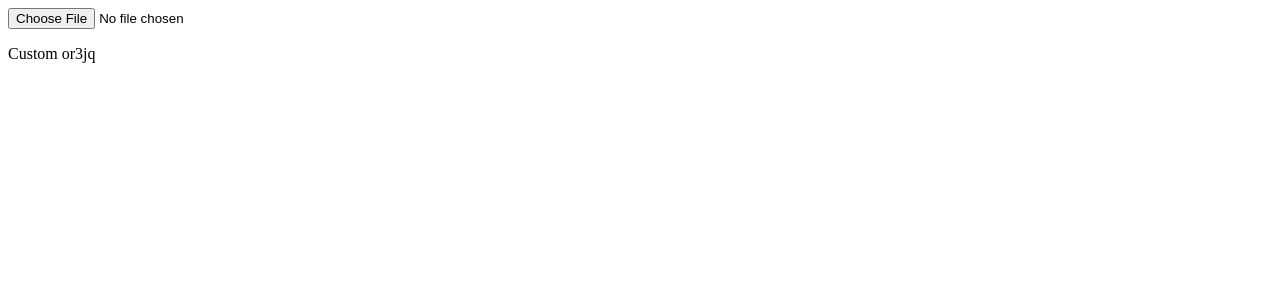
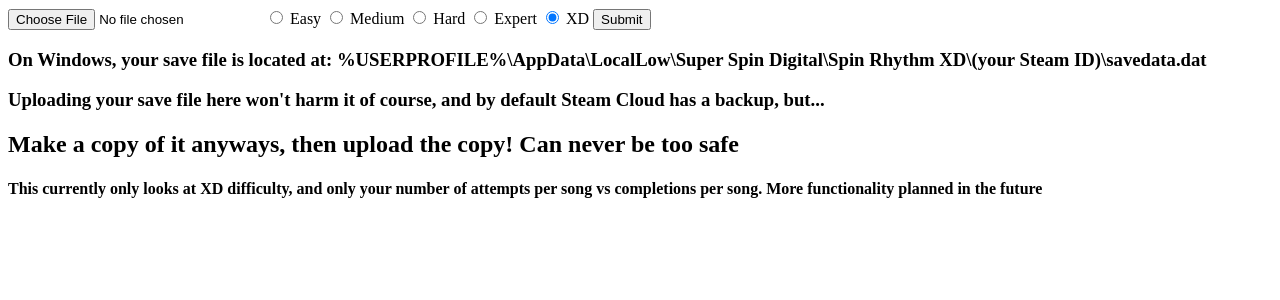
Before and after one commit to kylefmohr/SpinSave.lol, a Flask app: page / in a window 1280 px wide. Shown: the top 300 px of the page. Run offline with Flask 2, Linux system fonts and the light colour scheme.

Commit message:
Update index.html
beginning to implement difficulty choices

```diff
--- a/templates/index.html
+++ b/templates/index.html
@@ -4,5 +4,22 @@
       <form action = "" method = "POST"
          enctype = "multipart/form-data">
          <input type = "file" name = "file" />
+         <input type = "radio" id="easy" name="difficulty" value="easy">
+         <label for="easy">Easy</label>
+         <input type = "radio" id="medium" name="difficulty" value="medium">
+         <label for="medium">Medium</label>
+         <input type = "radio" id="hard" name="difficulty" value="hard">
+         <label for="hard">Hard</label>
+         <input type = "radio" id="expert" name="difficulty" value="expert">
+         <label for="expert">Expert</label>
+         <input type = "radio" id="XD" name="difficulty" value="XD" checked>
+         <label for="XD">XD</label>
+         <input type = "submit"/><br>
 
-           <p>Custom or3jq
+         <h3>On Windows, your save file is located at: %USERPROFILE%\AppData\LocalLow\Super Spin Digital\Spin Rhythm XD\(your Steam ID)\savedata.dat </h3>
+         <h3>Uploading your save file here won't harm it of course, and by default Steam Cloud has a backup, but...</h3>
+         <h2>Make a copy of it anyways, then upload the copy! Can never be too safe</h2>
+         <h4>This currently only looks at XD difficulty, and only your number of attempts per song vs completions per song. More functionality planned in the future</h4>
+      </form>
+   </body>
+</html>
```
